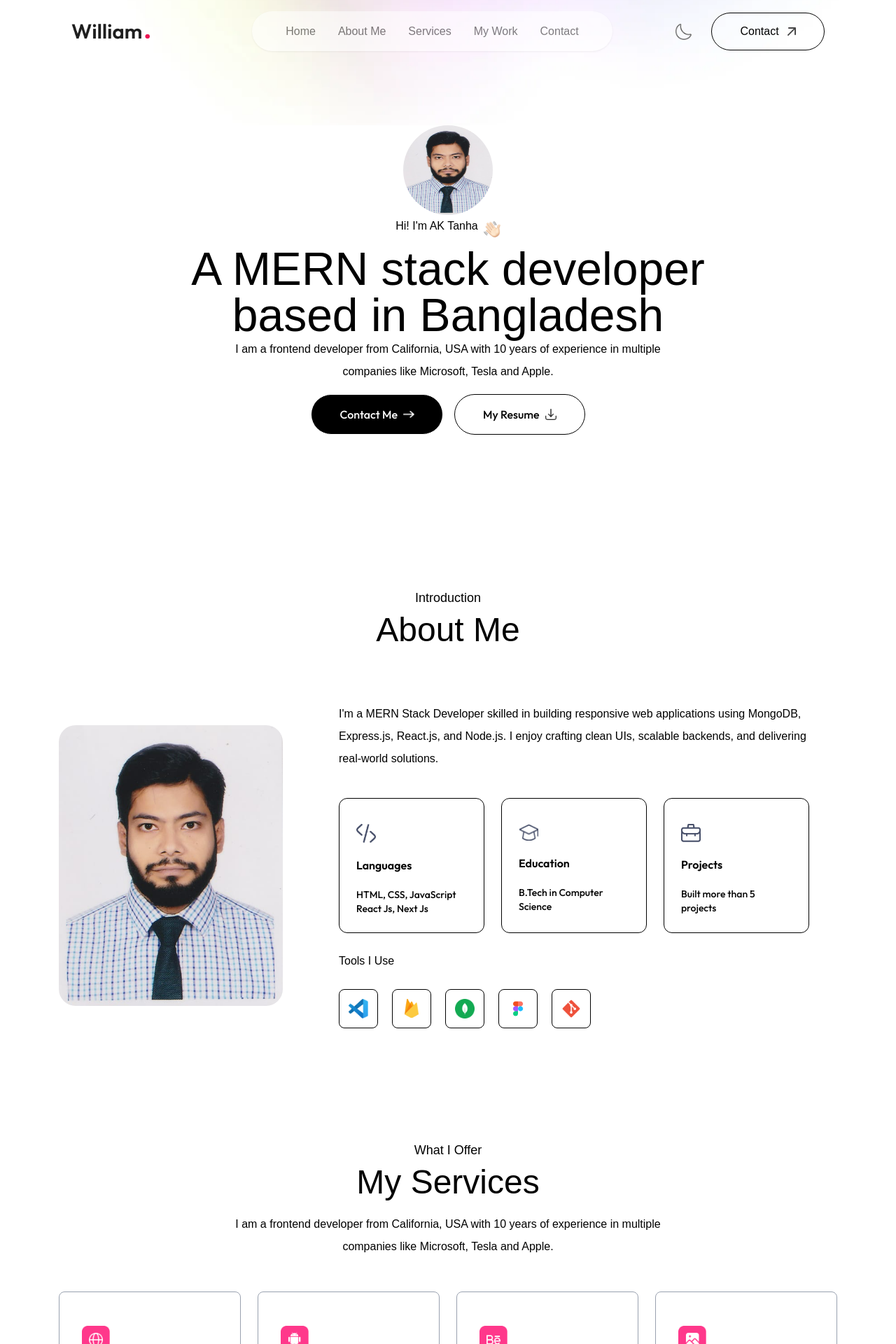
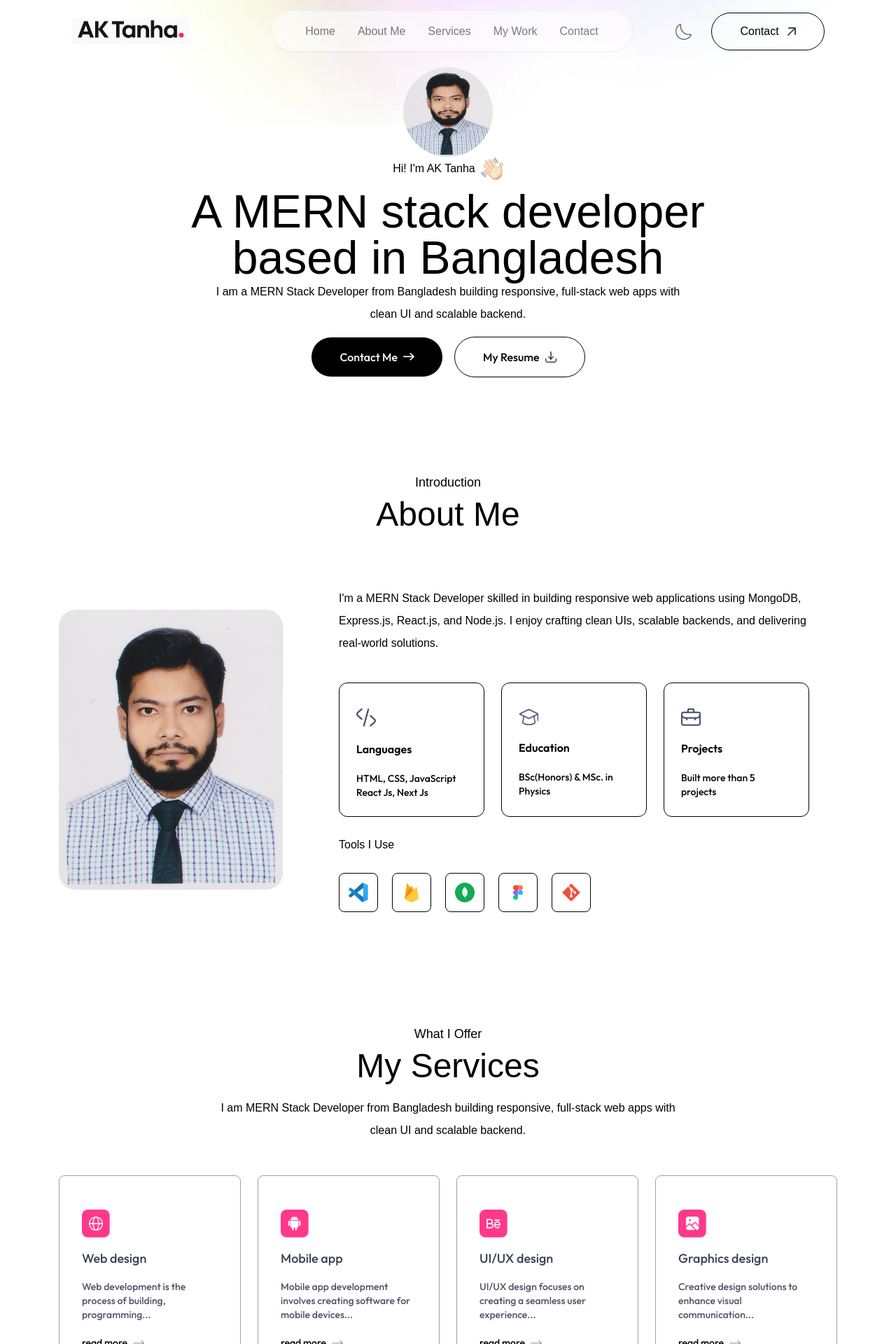
Before and after one commit to AK-Tanha/Portfolio, a Next.js app: page / in a window 1280 px wide. Shown: the top 1920 px of the page at 70% size. Built offline with nearby package versions, Linux system fonts and the light colour scheme; a web font is replaced by a local one.

Commit message:
Updated news API files

```diff
--- a/app/components/Footer.jsx
+++ b/app/components/Footer.jsx
@@ -7,7 +7,7 @@ const Footer = () => {
   return (
     <div className='mt-20'>
       <div className='text-center'>
-        <Image src={assets.logo} alt='' className='w-36 mx-auto mb-2'/>
+        <Image src={assets.aktanha_logo} alt='' className='w-36 mx-auto mb-2'/>
       </div>
       <div className='w-max flex items-center gap-2 mx-auto'>
         <Image src={assets.mail_icon} alt='' className='w-6'/>
@@ -16,7 +16,7 @@ const Footer = () => {
 
       <div className='text-center sm:flex items-center justify-between border-t
       border-gray-400 mx-[10%] mt-12 py-6 '>
-        <p>© 2025 William Mark. All rights reserved.</p>
+        <p>© 2025 AK Tanha. All rights reserved.</p>
         <ul className='flex items-center gap-10 justify-center mt-4 sm:mt-0'>
             <li><a target='_blank'
             href="https://www.facebook.com/ak.tanha.9">Github</a></li>
--- a/app/components/Header.jsx
+++ b/app/components/Header.jsx
@@ -6,13 +6,13 @@ import React from 'react'
 const Header = () => {
   return (
 
-    <div className='w-11/12 max-w-3xl text-center mx-auto h-screen flex flex-col items-center justify-center'>
+    <div className='w-11/12 max-w-3xl text-center mx-auto py-16 sm:py-24 flex flex-col items-center'>
       <div>
         <Image src={assets.ak_pro} alt='' className='rounded-full w-32 h-32' />
       </div>
-            <h3 className='flex items-end gap-2 text xl md:text 2xl mb-3 font-ovo'>Hi! I'm AK Tanha <Image src={assets.hand_icon} alt='' className='w-6' /></h3>
+            <h3 className='flex items-end gap-2 text xl md:text 2xl mb-3 font-ovo'>Hi! I'm AK Tanha <Image src={assets.hand_icon} alt='' className='w-8' /></h3>
             <h1 className='text-3xl sm:text-6xl md:text-[66px] font-ovo'>A MERN stack developer based in Bangladesh</h1>
-            <p className='max-w-2xl mx-auto font-ovo'>I am a frontend developer from California, USA with 10 years of experience in multiple companies like Microsoft, Tesla and Apple.</p>
+            <p className='max-w-2xl mx-auto font-ovo'>I am a MERN Stack Developer from Bangladesh building responsive, full-stack web apps with clean UI and scalable backend.</p>
 
             <div className='flex flex-col sm:flex-row items-center gap-4 mt-4'>
                 <a href="#contact" className='px-10 py-3 border bg-black text-white rounded-full border-white flex items-center gap-2 '>Contact Me <Image src={assets.right_arrow_white} alt='' className='w-4' /></a>
--- a/app/components/Navbar.jsx
+++ b/app/components/Navbar.jsx
@@ -33,7 +33,7 @@ return (
       <nav className={`w-full fixed px-5 lg:px-8 xl:px-[8%] py-4 flex items-center
       justify-between z-50 ${ isScroll ?"bg-white opacity-95 backdrop-blur-3xl shadow-sm": ""}`}>
         <a href="#top">
-          <Image src={assets.logo} className='w-28 cursor-pointer mr-14' alt='logo'/>
+          <Image src={assets.aktanha_logo} className='w-42 cursor-pointer mr-14' alt='logo'/>
         </a>
 
         <ul className={`hidden md:flex items-center gap-6 lg:gap-8 rounded-full px-12 py-3
@@ -67,7 +67,7 @@ return (
           <li><a className="font-ovo" onClick={closeMenu} href="#top">Home</a></li>
           <li><a className="font-ovo" onClick={closeMenu} href="#about">About Me</a></li>
           <li><a className="font-ovo" onClick={closeMenu} href="#services">Services</a></li>
-          <li><a className="font-ovo" onClick={closeMenu} href="#work">My Work</a></li>
+          <li><a className="font-ovo" onClick={closeMenu} href="#works">My Work</a></li>
           <li><a className="font-ovo" onClick={closeMenu} href="#contact">Contact</a></li>
        </ul>
 
--- a/app/components/Services.jsx
+++ b/app/components/Services.jsx
@@ -8,7 +8,7 @@ const Services = () => {
       <h4 className='text-center mb-2 text-lg font-ovo'>What I Offer</h4>
       <h2 className='text-center text-5xl font-ovo'>My Services</h2>
       <p className='text-center max-w-2xl mx-auto mt-5 mb-12 font-ovo'>
-        I am a frontend developer from California, USA with 10 years of experience in multiple companies like Microsoft, Tesla and Apple.
+        I am MERN Stack Developer from Bangladesh building responsive, full-stack web apps with clean UI and scalable backend.
       </p>
 
       <div className='grid grid-cols-1 sm:grid-cols-2 lg:grid-cols-3 xl:grid-cols-4 gap-6 my-10'>
--- a/assets/assets.js
+++ b/assets/assets.js
@@ -36,6 +36,7 @@ import send_icon from './send-icon.png';
 import right_arrow_bold from './right-arrow-bold.png';
 import right_arrow_bold_dark from './right-arrow-bold-dark.png';
 import ak_pro from './WhatsApp Image 2025-05-29 at 2.29.53 PM.jpeg'
+import aktanha_logo from './AKtanha logo.png'
 
 export const assets = {
     user_image,
@@ -75,7 +76,8 @@ export const assets = {
     send_icon,
     right_arrow_bold,
     right_arrow_bold_dark,
-    ak_pro
+    ak_pro,
+    aktanha_logo
 };
 
 export const workData = [
@@ -110,7 +112,7 @@ export const serviceData = [
 
 export const infoList = [
     { icon: assets.code_icon, iconDark: assets.code_icon_dark, title: 'Languages', description: 'HTML, CSS, JavaScript React Js, Next Js' },
-    { icon: assets.edu_icon, iconDark: assets.edu_icon_dark, title: 'Education', description: 'B.Tech in Computer Science' },
+    { icon: assets.edu_icon, iconDark: assets.edu_icon_dark, title: 'Education', description: 'BSc(Honors) & MSc. in Physics' },
     { icon: assets.project_icon, iconDark: assets.project_icon_dark, title: 'Projects', description: 'Built more than 5 projects' }
 ];
 
```
Also changed, not shown: assets/AKtanha logo.png (added).
